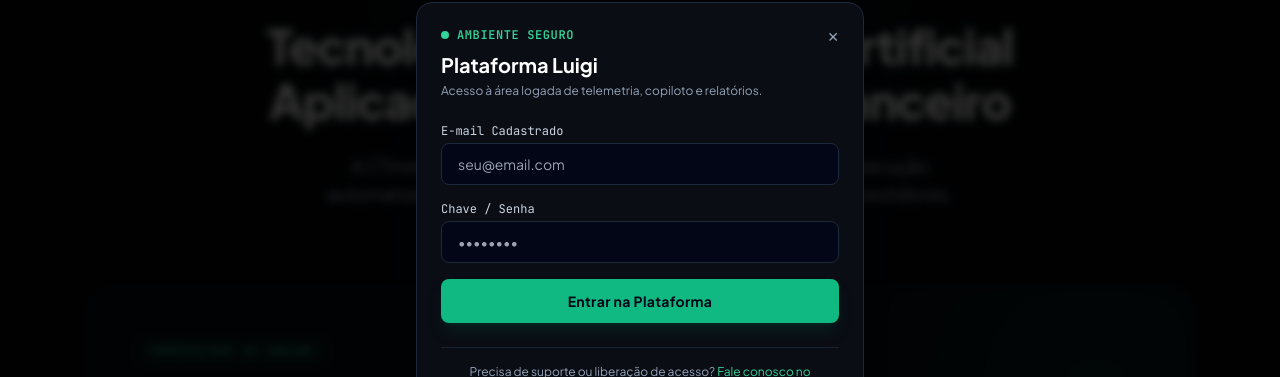
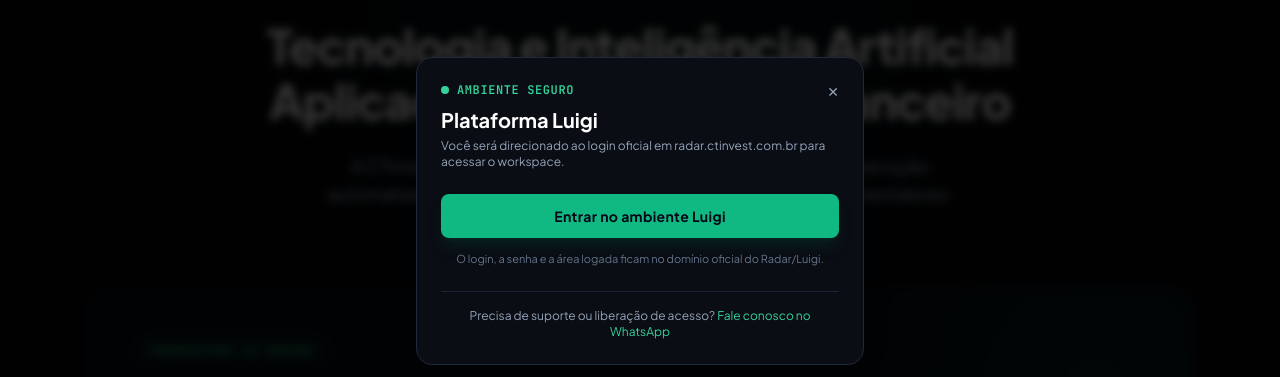
Before and after one commit to mariovboas/ctinvest-web, a plain HTML site: page index.html in a window 1280 px wide. Both pictures are taken after a click on the button "Acessar LUIGI". Shown: the part 189-566 px from the top of the page. Drawn offline with nearby package versions, Linux system fonts and the light colour scheme.

Commit message:
Conecta o acesso ao Luigi ao ambiente oficial em radar.ctinvest.com.br.
Co-authored-by: Cursor <cursoragent@cursor.com>

```diff
--- a/index.html
+++ b/index.html
@@ -346,7 +346,7 @@
     </div>
   </footer>
 
-  <!-- MODAL DE LOGIN / PLATAFORMA LUIGI -->
+  <!-- MODAL DE ACESSO / PLATAFORMA LUIGI -->
   <div id="loginModal" class="fixed inset-0 z-50 hidden bg-black/80 backdrop-blur-sm flex items-center justify-center p-4">
     <div class="bg-brand-900 border border-slate-800 rounded-2xl max-w-md w-full p-6 relative shadow-2xl">
       <button onclick="closeModal()" class="absolute top-4 right-4 text-slate-400 hover:text-white p-2 text-sm font-mono">✕</button>
@@ -357,22 +357,17 @@
           <span class="text-xs font-mono text-emerald-400 font-semibold tracking-wider uppercase">Ambiente Seguro</span>
         </div>
         <h3 class="text-xl font-bold text-white">Plataforma Luigi</h3>
-        <p class="text-xs text-slate-400 mt-1">Acesso à área logada de telemetria, copiloto e relatórios.</p>
+        <p class="text-xs text-slate-400 mt-1">Você será direcionado ao login oficial em radar.ctinvest.com.br para acessar o workspace.</p>
       </div>
 
-      <form onsubmit="event.preventDefault(); alert('Conectando à plataforma Luigi...');" class="space-y-4">
-        <div>
-          <label class="block text-xs font-mono text-slate-300 mb-1">E-mail Cadastrado</label>
-          <input type="email" required placeholder="seu@email.com" class="w-full px-4 py-2.5 rounded-lg bg-slate-950 border border-slate-800 text-white text-sm focus:outline-none focus:border-emerald-500 transition-colors">
-        </div>
-        <div>
-          <label class="block text-xs font-mono text-slate-300 mb-1">Chave / Senha</label>
-          <input type="password" required placeholder="••••••••" class="w-full px-4 py-2.5 rounded-lg bg-slate-950 border border-slate-800 text-white text-sm focus:outline-none focus:border-emerald-500 transition-colors">
-        </div>
-        <button type="submit" class="w-full py-3 rounded-lg bg-emerald-500 hover:bg-emerald-400 text-slate-950 font-bold text-sm tracking-wide transition-all shadow-lg shadow-emerald-900/30">
-          Entrar na Plataforma
-        </button>
-      </form>
+      <div class="space-y-3">
+        <a href="https://radar.ctinvest.com.br" target="_blank" rel="noopener noreferrer" onclick="closeModal()" class="flex items-center justify-center w-full py-3 rounded-lg bg-emerald-500 hover:bg-emerald-400 text-slate-950 font-bold text-sm tracking-wide transition-all shadow-lg shadow-emerald-900/30">
+          Entrar no ambiente Luigi
+        </a>
+        <p class="text-[11px] text-slate-500 text-center leading-relaxed">
+          O login, a senha e a área logada ficam no domínio oficial do Radar/Luigi.
+        </p>
+      </div>
 
       <div class="mt-6 pt-4 border-t border-slate-800/80 text-center text-xs text-slate-400">
         Precisa de suporte ou liberação de acesso? <a href="https://wa.me/5531985310062?text=Olá%20Mário,%20preciso%20de%20suporte%20no%20Luigi" target="_blank" class="text-emerald-400 hover:underline">Fale conosco no WhatsApp</a>
@@ -381,11 +376,16 @@
   </div>
 
   <script>
+    var LUIGI_APP_URL = 'https://radar.ctinvest.com.br';
+
     function openModal() {
       document.getElementById('loginModal').classList.remove('hidden');
     }
     function closeModal() {
       document.getElementById('loginModal').classList.add('hidden');
+    }
+    function openLuigi() {
+      window.open(LUIGI_APP_URL, '_blank', 'noopener,noreferrer');
     }
     document.getElementById('loginModal').addEventListener('click', function(e) {
       if (e.target === this) closeModal();
```
